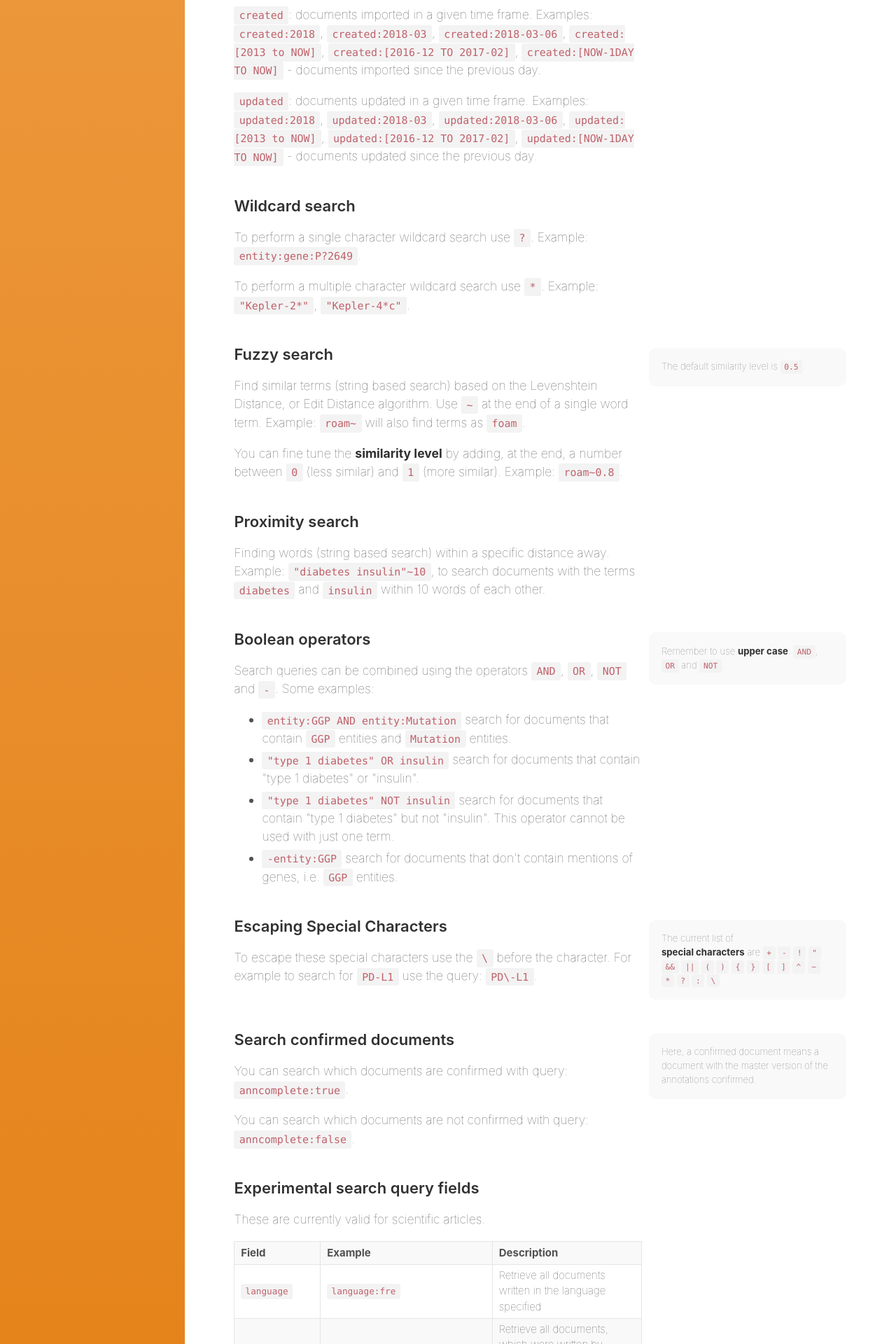
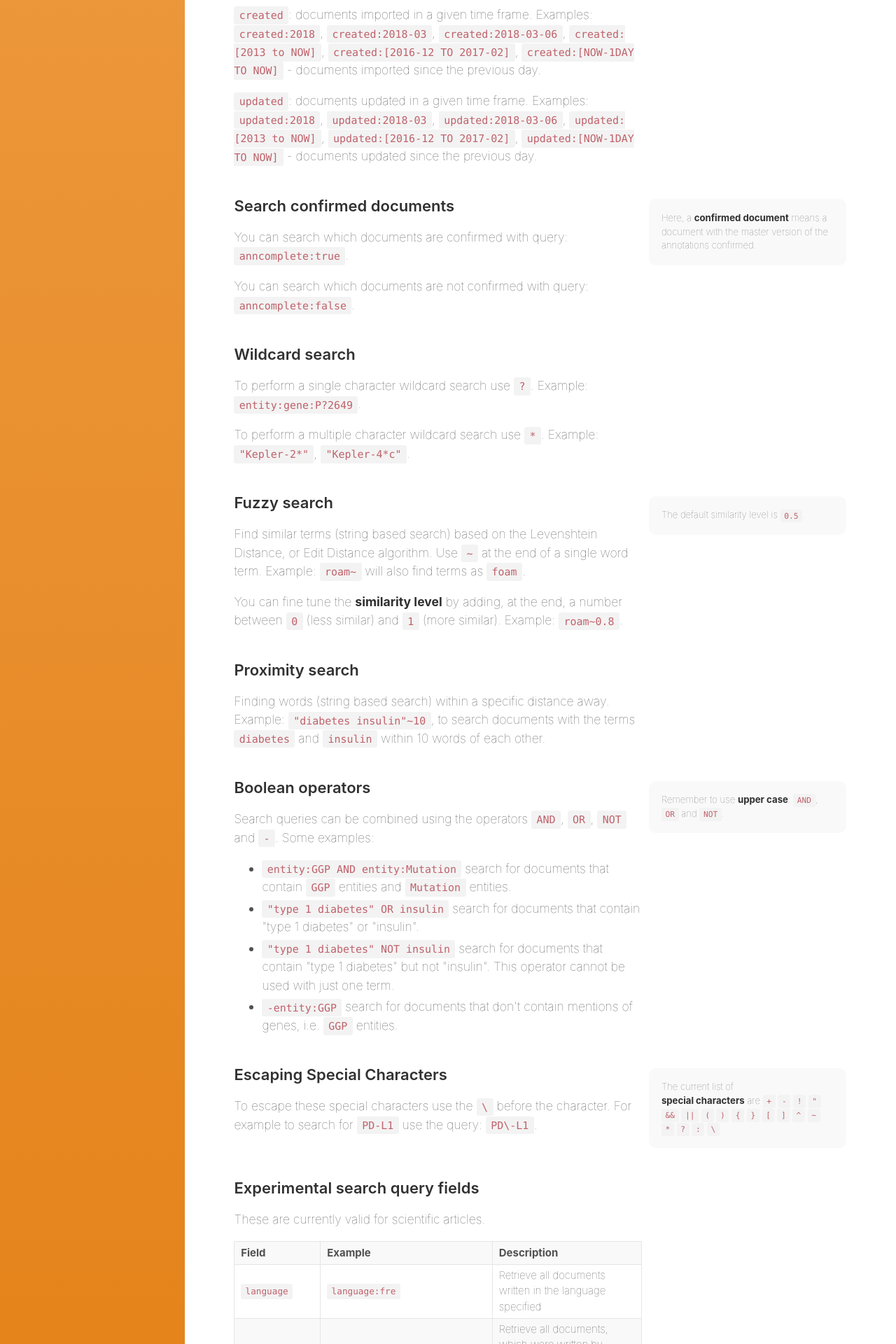
Before and after one commit to tagtogorg/tagtog-doc, a Jekyll site: the page built from search-queries.md, in a window 1280 px wide. Shown: the part 1232-3152 px from the top of the page at 70% size. Built offline with Jekyll 4.4.1, drawn with Linux system fonts in a browser that asks for light colours; nearby versions of some CDN libraries.

Commit message:
Change order of items in search query

```diff
--- a/search-queries.md
+++ b/search-queries.md
@@ -59,6 +59,15 @@ api_project: yourProjectName
 <div class="one-third-col">
 </div>
 
+<div class="two-third-col">
+  <h3>Search confirmed documents</h3>
+  <p>You can search which documents are confirmed with query: <code>anncomplete:true</code>.</p>
+  <p>You can search which documents are not confirmed with query: <code>anncomplete:false</code>.</p>
+</div>
+<div class="one-third-col">
+  {% include message.html message="Here, a <strong>confirmed document</strong> means a document with the master version of the annotations confirmed." %}
+</div>
+
 
 <div class="two-third-col">
   <h3>Wildcard search</h3>
@@ -114,15 +123,6 @@ api_project: yourProjectName
 </div>
 
 <div class="two-third-col">
-  <h3>Search confirmed documents</h3>
-  <p>You can search which documents are confirmed with query: <code>anncomplete:true</code>.</p>
-  <p>You can search which documents are not confirmed with query: <code>anncomplete:false</code>.</p>
-</div>
-<div class="one-third-col">
-  {% include message.html message="Here, a confirmed document means a document with the master version of the annotations confirmed." %}
-</div>
-
-<div class="two-third-col">
   <h3>Experimental search query fields</h3>
   <p>These are currently valid for scientific articles.</p>
   <table style="width:100%">
```
